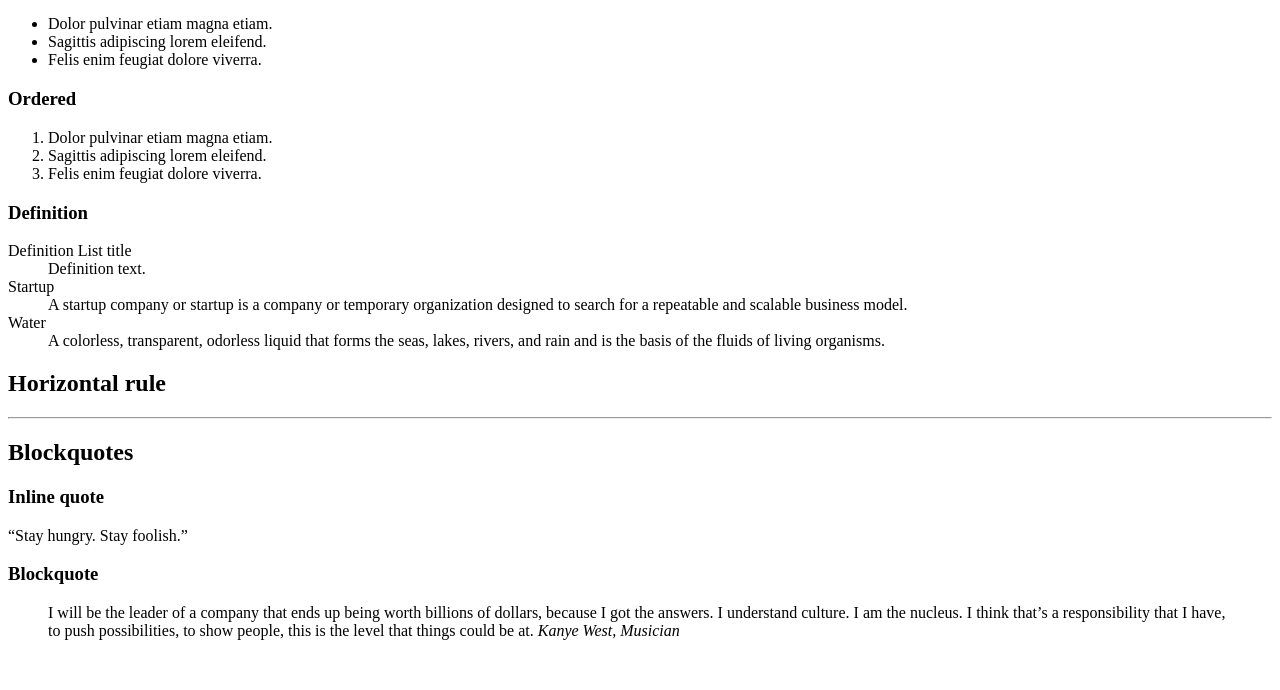
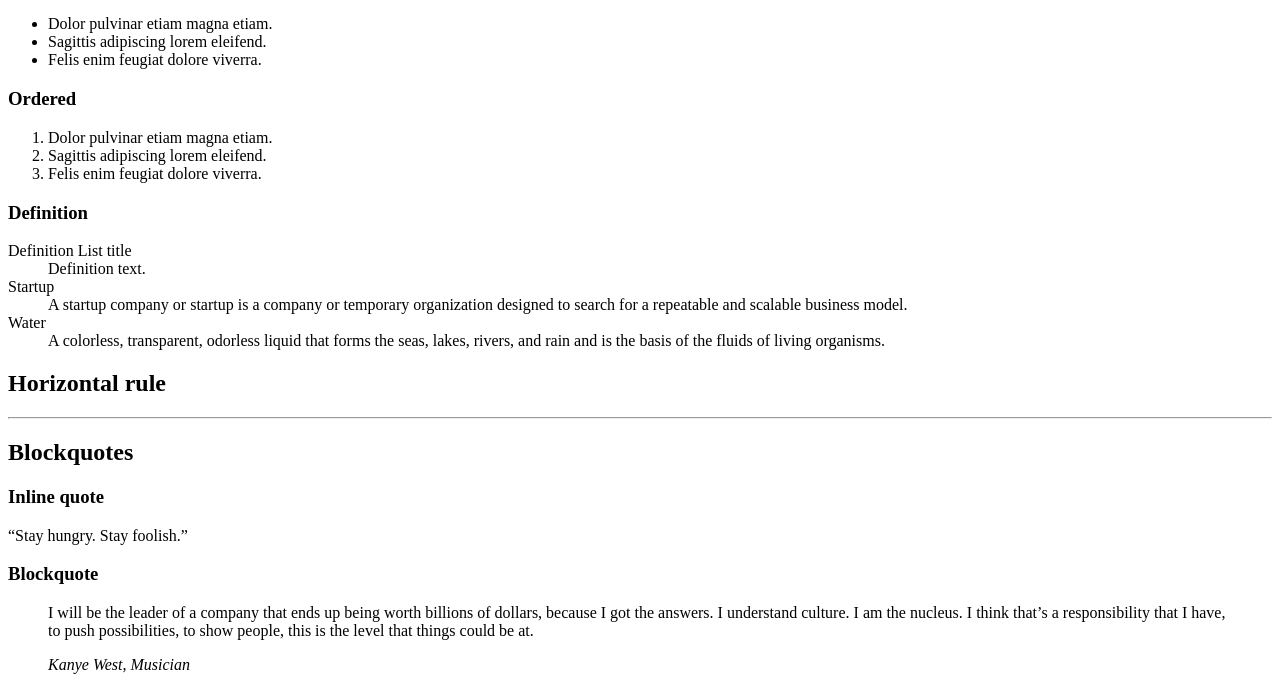
Before and after one commit to CecileLAROCHE/holbertonschool-web_front_end, a plain HTML site: page html_advanced/30-styleguide.html in a window 1280 px wide. Shown: the part 578-1268 px from the top of the page. Before the commit the page ends 1234 px from the top, so only its background shows below. Drawn offline with Linux system fonts and the light colour scheme.

Commit message:
correction ex 30

```diff
--- a/html_advanced/30-styleguide.html
+++ b/html_advanced/30-styleguide.html
@@ -103,10 +103,10 @@
         <div>
           <h3>Blockquote</h3>
           <blockquote>
-            I will be the leader of a company that ends up being worth billions of dollars,
+            <p>I will be the leader of a company that ends up being worth billions of dollars,
             because I got the answers. I understand culture. I am the nucleus. I think that’s
             a responsibility that I have, to push possibilities, to show people, this is the
-            level that things could be at.
+            level that things could be at.</p>
             <cite>Kanye West, Musician</cite>
           </blockquote>
         </div>
```
Also changed, not shown: html_advanced/32-styleguide.html (added).
